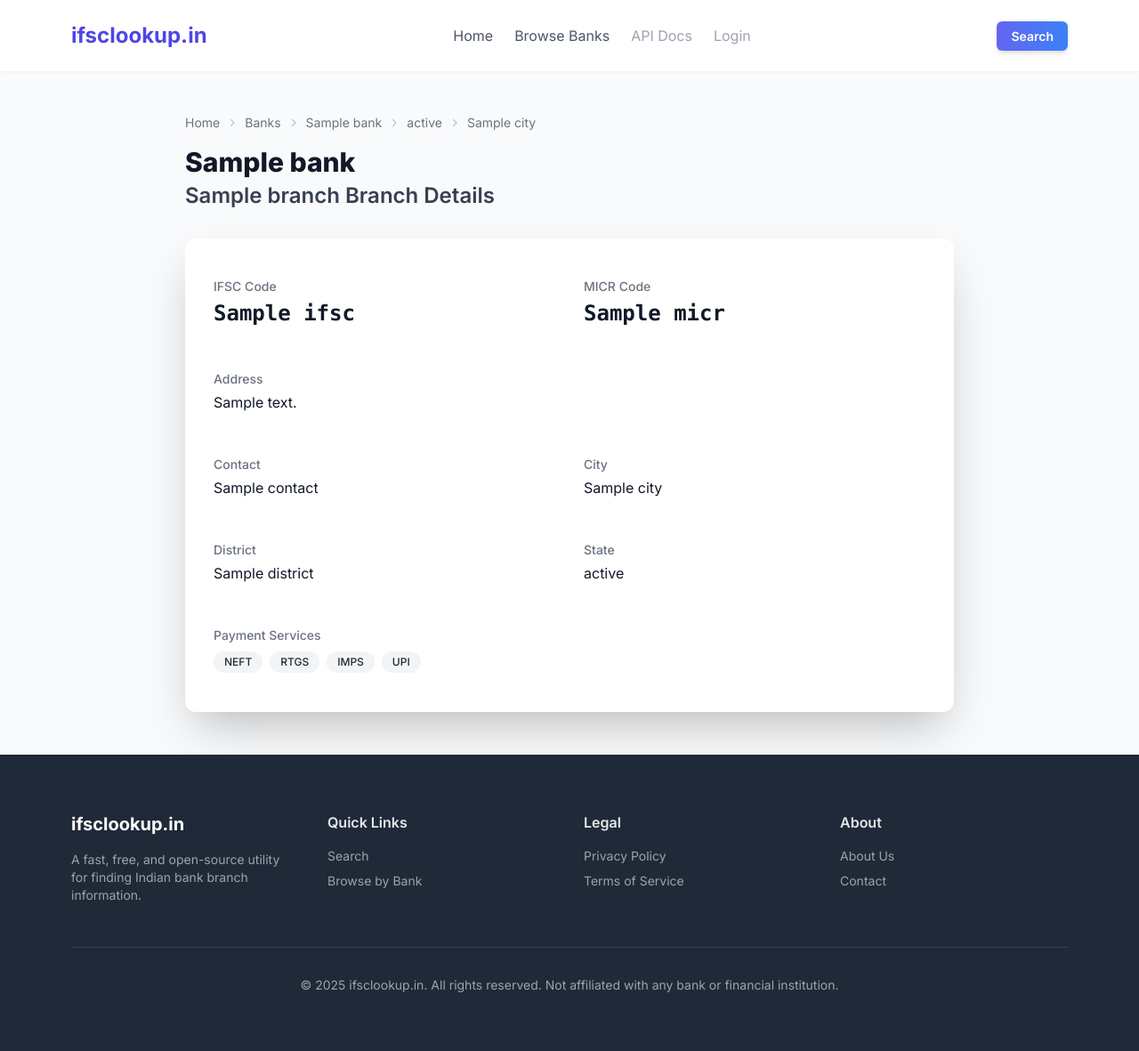
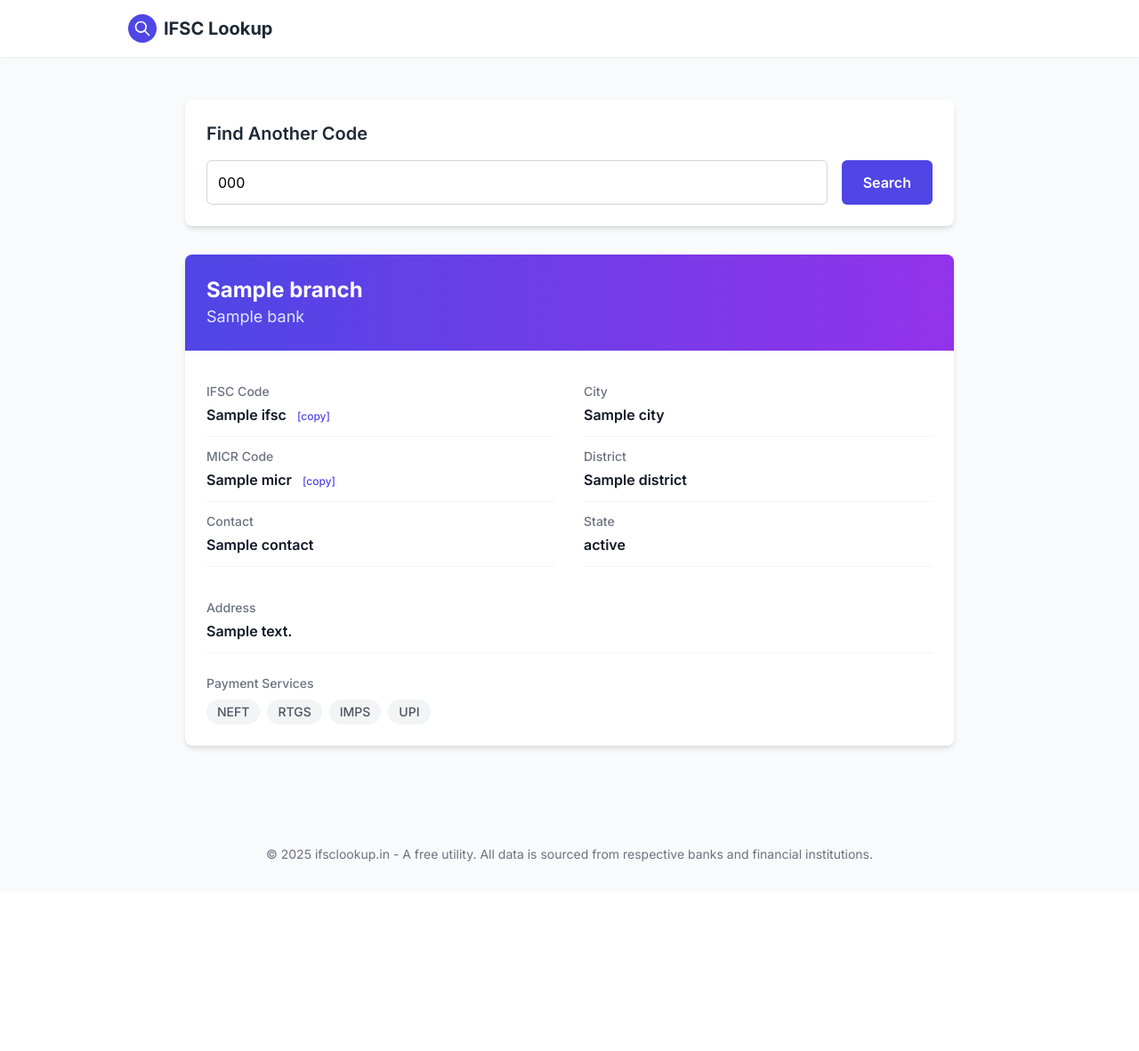
Before and after one commit to lactustech/ifsclookup-api, a FastAPI app: template templates/results.html in a window 1280 px wide. Shown: the whole page at 89% size. After the commit the page ends 968 px from the top, so only its background shows below. Run offline with FastAPI, Linux system fonts and the light colour scheme; the template is opened without the code that fills it: most values are stand-ins (such as "Sample title", 1, 10 or a date in 2020); some libraries are stand-ins or nearby versions.

Commit message:
Rollback

```diff
--- a/templates/base.html
+++ b/templates/base.html
@@ -1,118 +1,68 @@
 <!DOCTYPE html>
-<html lang="en" class="h-full bg-gray-50">
+<html lang="en">
 <head>
     <meta charset="UTF-8">
     <meta name="viewport" content="width=device-width, initial-scale=1.0">
 
-    <!-- This title block will be overridden by other pages -->
-    <title>{% block title %}IFSC Lookup | Find Bank Branch Details Instantly{% endblock %}</title>
+    <!-- This title and description will be overridden by each page -->
+    <title>{% block title %}ifsclookup.in | Fast & Free Indian Bank IFSC Code Finder{% endblock %}</title>
+    <meta name="description" content="{% block meta_description %}Fast, accurate, and free IFSC code lookup for all Indian bank branches. Search by IFSC code or browse by bank, state, and city.{% endblock %}">
 
-    <meta name="description" content="Search and find any bank branch's IFSC code, address, contact, and more. Fast and free IFSC lookup for all Indian banks.">
-
-    <!-- 1. Tailwind CSS -->
     <script src="https://cdn.tailwindcss.com"></script>
-
-    <!-- 2. Google Font (Inter) -->
-    <link rel="preconnect" href="https://fonts.googleapis.com">
-    <link rel="preconnect" href="https://fonts.gstatic.com" crossorigin>
     <link href="https://fonts.googleapis.com/css2?family=Inter:wght@400;500;600;700;800&display=swap" rel="stylesheet">
-
     <style>
         body {
             font-family: 'Inter', sans-serif;
+            background-color: #f8f9fa; /* Light gray background */
         }
-        /* This creates the purple-to-blue gradient text */
         .hero-gradient-text {
-            background: linear-gradient(to right, #6366F1, #3B82F6);
+            background: -webkit-linear-gradient(270deg, #4F46E5, #8B5CF6);
             -webkit-background-clip: text;
             -webkit-text-fill-color: transparent;
         }
-        /* This creates the purple-to-blue gradient button */
         .btn-gradient {
-            background-image: linear-gradient(to right, #6366F1 0%, #3B82F6 51%, #6366F1 100%);
-            background-size: 200% auto;
-            transition: 0.5s;
+            background-image: linear-gradient(to right, #4f46e5 0%, #8b5cf6 100%);
         }
         .btn-gradient:hover {
-            background-position: right center; /* change the direction of the change here */
+            background-image: linear-gradient(to right, #4338ca 0%, #7c3aed 100%);
         }
     </style>
 </head>
-<body class="h-full flex flex-col">
+<body class="bg-gray-50 min-h-screen flex flex-col">
 
     <!-- Header -->
-    <header class="bg-white/95 backdrop-blur-sm shadow-sm fixed w-full z-10">
-        <div class="container mx-auto max-w-6xl px-4">
-            <nav class="flex justify-between items-center h-20">
-                <!-- Logo -->
-                <a href="/" class="text-2xl font-bold text-indigo-600">
-                    ifsclookup.in
-                </a>
-
-                <!-- Navigation -->
-                <div class="hidden md:flex items-center space-x-6">
-                    <a href="/" class="text-gray-600 hover:text-indigo-600">Home</a>
-                    <a href="/banks" class="text-gray-600 hover:text-indigo-600">Browse Banks</a>
-                    <a href="#" class="text-gray-400 cursor-not-allowed" title="Coming Soon">API Docs</a>
-                    <a href="#" class="text-gray-400 cursor-not-allowed" title="Coming Soon">Login</a>
-                </div>
-
-                <!-- CTA Button -->
-                <div>
-                     <a href="/" class="btn-gradient text-white font-semibold py-2 px-4 rounded-md text-sm transition-all shadow-md hover:shadow-lg">
-                        Search
-                    </a>
-                </div>
-            </nav>
-        </div>
+    <header class="bg-white shadow-sm sticky top-0 z-50">
+        <nav class="container mx-auto max-w-5xl px-4 py-4 flex justify-between items-center">
+            <!-- Logo -->
+            <a href="/" class="flex items-center gap-2">
+                <span class="flex justify-center items-center w-8 h-8 bg-indigo-600 rounded-full">
+                    <svg xmlns="http://www.w3.org/2000/svg" class="h-5 w-5 text-white" fill="none" viewBox="0 0 24 24" stroke="currentColor">
+                        <path stroke-linecap="round" stroke-linejoin="round" stroke-width="2" d="M21 21l-6-6m2-5a7 7 0 11-14 0 7 7 0 0114 0z" />
+                    </svg>
+                </span>
+                <span class="text-xl font-bold text-gray-800">IFSC Lookup</span>
+            </a>
+            <!-- Nav Links (for future)
+            <div class="hidden md:flex items-center gap-6 text-sm font-medium text-gray-600">
+                <a href="/" class="hover:text-indigo-600">Home</a>
+                <a href="#" class="hover:text-indigo-600">API Docs</a>
+                <a href="#" class="hover:text-indigo-600">Login</a>
+                <a href="#" class="px-4 py-2 bg-indigo-600 text-white rounded-md hover:bg-indigo-700">Get Started</a>
+            </div>
+            -->
+        </nav>
     </header>
 
-    <!-- Main Content -->
-    <!-- mt-20 adds padding to offset the fixed header -->
-    <main class="flex-grow mt-20">
-        {% block content %}{% endblock %}
+    <!-- Main Content Block -->
+    <main class="flex-grow">
+        {% block content %}
+        <!-- Child templates will put their content here -->
+        {% endblock %}
     </main>
 
     <!-- Footer -->
-    <footer class="bg-gray-800 text-gray-400">
-        <div class="container mx-auto max-w-6xl px-4 py-16">
-            <div class="grid grid-cols-1 md:grid-cols-4 gap-8">
-                <!-- Column 1 -->
-                <div>
-                    <h4 class="text-xl font-bold text-white mb-4">ifsclookup.in</h4>
-                    <p class="text-sm">
-                        A fast, free, and open-source utility for finding Indian bank branch information.
-                    </p>
-                </div>
-                <!-- Column 2 -->
-                <div>
-                    <h5 class="font-semibold text-gray-200 mb-4">Quick Links</h5>
-                    <ul class="space-y-2 text-sm">
-                        <li><a href="/" class="hover:text-white">Search</a></li>
-                        <li><a href="/banks" class="hover:text-white">Browse by Bank</a></li>
-                    </ul>
-                </div>
-                <!-- Column 3 -->
-                <div>
-                    <h5 class="font-semibold text-gray-200 mb-4">Legal</h5>
-                    <ul class="space-y-2 text-sm">
-                        <li><a href="#" class="hover:text-white">Privacy Policy</a></li>
-                        <li><a href="#" class="hover:text-white">Terms of Service</a></li>
-                    </ul>
-                </div>
-                <!-- Column 4 -->
-                 <div>
-                    <h5 class="font-semibold text-gray-200 mb-4">About</h5>
-                    <ul class="space-y-2 text-sm">
-                        <li><a href="#" class="hover:text-white">About Us</a></li>
-                        <li><a href="#" class="hover:text-white">Contact</a></li>
-                    </ul>
-                </div>
-            </div>
-            <div class="border-t border-gray-700 mt-12 pt-8 text-center text-sm">
-                <p>&copy; 2025 ifsclookup.in. All rights reserved. Not affiliated with any bank or financial institution.</p>
-            </div>
-        </div>
+    <footer class="text-center p-8 mt-16 text-gray-500 text-sm">
+        <p>&copy; 2025 ifsclookup.in - A free utility. All data is sourced from respective banks and financial institutions.</p>
     </footer>
 
 </body>
--- a/templates/results.html
+++ b/templates/results.html
@@ -1,117 +1,153 @@
 {% extends "base.html" %}
 
-{% block title %}{{ branch.ifsc }} - {{ branch.branch }}, {{ branch.bank }} | IFSC Code{% endblock %}
+{% block title %}
+{% if data %}
+    {{ data.ifsc }} - {{ data.branch }}, {{ data.city }} | ifsclookup.in
+{% else %}
+    IFSC Code Not Found | ifsclookup.in
+{% endif %}
+{% endblock %}
+
+{% block meta_description %}
+{% if data %}
+    Find complete details for IFSC code {{ data.ifsc }}: {{ data.branch }} branch, {{ data.bank }}, {{ data.address }}, {{ data.city }}, {{ data.state }}.
+{% else %}
+    The IFSC code {{ code }} was not found. Please double-check the code and try your search again.
+{% endif %}
+{% endblock %}
 
 {% block content %}
-<div class="container mx-auto max-w-4xl px-4 py-12">
+<div class="container mx-auto max-w-4xl p-4 mt-8">
+    <!-- Search Bar (copied from homepage for convenience) -->
+    <div class="bg-white p-6 rounded-lg shadow-md mb-8">
+        <h2 class="text-xl font-semibold text-gray-800 mb-4">Find Another Code</h2>
+        <form id="ifsc-form" method="GET"
+              onsubmit="event.preventDefault(); window.location.href = '/ifsc/' + document.getElementById('ifsc-input').value.toUpperCase();">
+            <div class="flex flex-col sm:flex-row gap-4">
+                <input
+                    type="text"
+                    id="ifsc-input"
+                    name="ifsc"
+                    placeholder="Enter 11-digit IFSC code"
+                    class="flex-grow p-3 border border-gray-300 rounded-md focus:outline-none focus:ring-2 focus:ring-indigo-500"
+                    required maxlength="11" minlength="11" pattern="[A-Za-z]{4}0[A-Za-z0-9]{6}"
+                    value="{{ code | default('', true) }}">
+                <button type="submit" class="bg-indigo-600 text-white font-semibold py-3 px-6 rounded-md hover:bg-indigo-700 transition duration-200">
+                    Search
+                </button>
+            </div>
+        </form>
+    </div>
 
-    <!-- Breadcrumbs -->
-    <nav class="text-sm text-gray-500 mb-4" aria-label="Breadcrumb">
-        <ol class="list-none p-0 inline-flex">
-            <li class="flex items-center">
-                <a href="/" class="hover:text-indigo-600">Home</a>
-                <svg xmlns="http://www.w3.org/2000/svg" class="h-3 w-3 mx-2 text-gray-400" fill="none" viewBox="0 0 24 24" stroke="currentColor">
-                    <path stroke-linecap="round" stroke-linejoin="round" stroke-width="2" d="M9 5l7 7-7 7" />
-                </svg>
-            </li>
-            <li class="flex items-center">
-                <a href="/banks" class="hover:text-indigo-600">Banks</a>
-                <svg xmlns="http://www.w3.org/2000/svg" class="h-3 w-3 mx-2 text-gray-400" fill="none" viewBox="0 0 24 24" stroke="currentColor">
-                    <path stroke-linecap="round" stroke-linejoin="round" stroke-width="2" d="M9 5l7 7-7 7" />
-                </svg>
-            </li>
-            <!-- The bank_slug, state_slug, city_slug are passed from main.py -->
-            <li class="flex items-center">
-                <a href="/bank/{{ bank_slug }}" class="hover:text-indigo-600">{{ branch.bank }}</a>
-                <svg xmlns="http://www.w3.org/2000/svg" class="h-3 w-3 mx-2 text-gray-400" fill="none" viewBox="0 0 24 24" stroke="currentColor">
-                    <path stroke-linecap="round" stroke-linejoin="round" stroke-width="2" d="M9 5l7 7-7 7" />
-                </svg>
-            </li>
-             <li class="flex items-center">
-                <a href="/bank/{{ bank_slug }}/{{ state_slug }}" class="hover:text-indigo-600">{{ branch.state }}</a>
-                <svg xmlns="http://www.w3.org/2000/svg" class="h-3 w-3 mx-2 text-gray-400" fill="none" viewBox="0 0 24 24" stroke="currentColor">
-                    <path stroke-linecap="round" stroke-linejoin="round" stroke-width="2" d="M9 5l7 7-7 7" />
-                </svg>
-            </li>
-             <li class="flex items-center">
-                <a href="/bank/{{ bank_slug }}/{{ state_slug }}/{{ city_slug }}" class="hover:text-indigo-600">{{ branch.city }}</a>
-            </li>
-        </ol>
-    </nav>
-
-    <!-- Main Title -->
-    <h1 class="text-3xl font-extrabold text-gray-900">{{ branch.bank }}</h1>
-    <h2 class="text-2xl font-semibold text-gray-700 mt-1">{{ branch.branch }} Branch Details</h2>
-
-    <!-- Results Card -->
-    <div class="bg-white rounded-xl shadow-2xl overflow-hidden mt-8">
-        <div class="p-6 md:p-8 grid grid-cols-1 md:grid-cols-2 gap-x-8 gap-y-6">
-
-            <!-- IFSC -->
-            <div class="py-3 sm:col-span-1">
-                <dt class="text-sm font-medium text-gray-500">IFSC Code</dt>
-                <dd class="mt-1 text-2xl font-semibold font-mono text-gray-900">{{ branch.ifsc }}</dd>
+    <!-- Results Section -->
+    {% if data %}
+        <div class="bg-white rounded-lg shadow-md overflow-hidden">
+            <div class="bg-gradient-to-r from-indigo-600 to-purple-600 p-6">
+                <h1 class="text-2xl font-bold text-white">{{ data.branch }}</h1>
+                <p class="text-lg text-indigo-100">{{ data.bank }}</p>
             </div>
 
-            <!-- MICR -->
-            <div class="py-3 sm:col-span-1">
-                <dt class="text-sm font-medium text-gray-500">MICR Code</dt>
-                <dd class="mt-1 text-2xl font-semibold font-mono text-gray-900">{{ branch.micr or 'N/A' }}</dd>
-            </div>
+            <div class="p-6 grid grid-cols-1 md:grid-cols-2 gap-x-8 gap-y-6">
 
-            <!-- Address -->
-            <div class="py-3 sm:col-span-2">
-                <dt class="text-sm font-medium text-gray-500">Address</dt>
-                <dd class="mt-1 text-base text-gray-900">{{ branch.address }}</dd>
-            </div>
+                <!-- Helper function to display a data row -->
+                {% macro data_row(label, value, ifsc_code=None) %}
+                    <div class="py-3 border-b border-gray-100">
+                        <dt class="text-sm font-medium text-gray-500">{{ label }}</dt>
+                        <dd class="mt-1 text-base font-semibold text-gray-900">
+                            <span id="{{ ifsc_code | default('', true) }}">{{ value | default('N/A', true) }}</span>
+                            {% if ifsc_code %}
+                            <button onclick="copyToClipboard('{{ ifsc_code }}', '{{ value }}')" class="ml-2 text-xs font-medium text-indigo-600 hover:text-indigo-800">[copy]</button>
+                            {% endif %}
+                        </dd>
+                    </div>
+                {% endmacro %}
 
-            <!-- Contact -->
-            <div class="py-3 sm:col-span-1">
-                <dt class="text-sm font-medium text-gray-500">Contact</dt>
-                <dd class="mt-1 text-base text-gray-900">{{ branch.contact or 'N/A' }}</dd>
-            </div>
+                <!-- Helper function to display a boolean service tag -->
+                {% macro service_tag(label, enabled) %}
+                    <span class="inline-flex items-center px-3 py-1 rounded-full text-sm font-medium
+                                 {% if enabled %} bg-green-100 text-green-800 {% else %} bg-gray-100 text-gray-600 {% endif %}">
+                        {{ label }}
+                    </span>
+                {% endmacro %}
 
-            <!-- City -->
-            <div class="py-3 sm:col-span-1">
-                <dt class="text-sm font-medium text-gray-500">City</dt>
-                <dd class="mt-1 text-base text-gray-900">{{ branch.city }}</dd>
-            </div>
+                <!-- Left Column -->
+                <div>
+                    {{ data_row('IFSC Code', data.ifsc, 'ifsc-code') }}
+                    {{ data_row('MICR Code', data.micr, 'micr-code') }}
+                    {{ data_row('Contact', data.contact) }}
+                </div>
 
-            <!-- District -->
-            <div class="py-3 sm:col-span-1">
-                <dt class="text-sm font-medium text-gray-500">District</dt>
-                <dd class="mt-1 text-base text-gray-900">{{ branch.district }}</dd>
-            </div>
+                <!-- Right Column -->
+                <div>
+                    {{ data_row('City', data.city) }}
+                    {{ data_row('District', data.district) }}
+                    {{ data_row('State', data.state) }}
+                </div>
 
-            <!-- State -->
-            <div class="py-3 sm:col-span-1">
-                <dt class="text-sm font-medium text-gray-500">State</dt>
-                <dd class="mt-1 text-base text-gray-900">{{ branch.state }}</dd>
-            </div>
+                <!-- Full Width Address -->
+                <div class="md:col-span-2">
+                    {{ data_row('Address', data.address) }}
+                </div>
 
-            <!-- Payment Services -->
-            <div class="py-3 sm:col-span-2">
-                <dt class="text-sm font-medium text-gray-500 mb-2">Payment Services</dt>
-                <dd class="flex flex-wrap gap-2">
-                    <span class="px-3 py-1 text-xs font-medium rounded-full
-                        {% if branch.neft %} bg-green-100 text-green-800 {% else %} bg-gray-100 text-gray-800 {% endif %}">
-                        NEFT
-                    </span>
-                    <span class="px-3 py-1 text-xs font-medium rounded-full
-                        {% if branch.rtgs %} bg-green-100 text-green-800 {% else %} bg-gray-100 text-gray-800 {% endif %}">
-                        RTGS
-                    </span>
-                    <span class="px-3 py-1 text-xs font-medium rounded-full
-                        {% if branch.imps %} bg-green-100 text-green-800 {% else %} bg-gray-100 text-gray-800 {% endif %}">
-                        IMPS
-                    </span>
-                     <span class="px-3 py-1 text-xs font-medium rounded-full
-                        {% if branch.upi %} bg-green-100 text-green-800 {% else %} bg-gray-100 text-gray-800 {% endif %}">
-                        UPI
-                    </span>
-                </dd>
+                <!-- Full Width Services -->
+                <div class="md:col-span-2">
+                    <dt class="text-sm font-medium text-gray-500">Payment Services</dt>
+                    <dd class="mt-2 flex flex-wrap gap-2">
+                        {{ service_tag('NEFT', data.neft) }}
+                        {{ service_tag('RTGS', data.rtgs) }}
+                        {{ service_tag('IMPS', data.imps) }}
+                        {{ service_tag('UPI', data.upi) }}
+                    </dd>
+                </div>
             </div>
         </div>
-    </div>
+
+    {% elif error %}
+        <div class="bg-red-100 border border-red-300 text-red-800 p-4 rounded-md">
+            <strong class="font-semibold">Error:</strong> {{ error }}
+        </div>
+    {% else %}
+        <div class="bg-red-100 border border-red-300 text-red-800 p-4 rounded-md">
+            <strong class="font-semibold">Not Found:</strong> No details found for IFSC code <strong>{{ code }}</strong>. Please check the code and try again.
+        </div>
+    {% endif %}
+
+    <!-- Message box for copy-to-clipboard -->
+    <div id="message-box" class="fixed bottom-4 right-4"></div>
+
 </div>
+
+<script>
+    // Function to show a temporary "Copied!" message
+    function showMessage(message) {
+        const box = document.getElementById('message-box');
+        const alert = document.createElement('div');
+        alert.className = 'p-3 bg-green-600 text-white rounded-md shadow-lg transition-all duration-300 ease-in-out';
+        alert.textContent = message;
+
+        box.appendChild(alert);
+
+        setTimeout(() => {
+            alert.style.opacity = '0';
+            setTimeout(() => {
+                box.removeChild(alert);
+            }, 300);
+        }, 2000);
+    }
+
+    // Function to copy text to clipboard
+    function copyToClipboard(elementId, text) {
+        try {
+            const textArea = document.createElement("textarea");
+            textArea.value = text;
+            document.body.appendChild(textArea);
+            textArea.select();
+            document.execCommand("copy");
+            document.body.removeChild(textArea);
+            showMessage(`Copied "${text}" to clipboard!`);
+        } catch (err) {
+            showMessage("Failed to copy text.");
+        }
+    }
+</script>
 {% endblock %}
```
Also changed, not shown: templates/index.html (+12 -27 lines).
